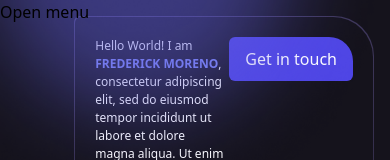
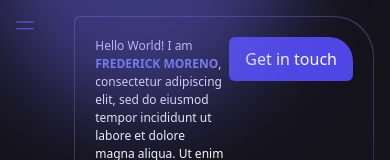
Before and after one commit to fwedwicc/FM-Portfolio, a React (Vite) app in the folder fm-portfolio/: page / in a window 390 px wide. Shown: the top 160 px of the page. Built offline with nearby package versions, Linux system fonts and the light colour scheme.

Commit message:
FInished sidebar, will modify some of the codes for refactoring

```diff
--- a/fm-portfolio/src/components/Sidebar.jsx
+++ b/fm-portfolio/src/components/Sidebar.jsx
@@ -8,22 +8,37 @@ const Sidebar = () => {
   return (
     <>
       <button
-        className="lg:hidden fixed z-10"
+        className="lg:hidden fixed z-10 pl-[0.8rem] pt-[0.8rem] text-white hover:text-indigo-500 transition duration-300 ease-in-out"
         onClick={() => setIsOpen(!isOpen)}
       >
-        {isOpen ? 'Close menu' : 'Open menu'}
+        <svg xmlns="http://www.w3.org/2000/svg" fill="none" viewBox="0 0 24 24" strokeWidth={1} stroke="currentColor" className="size-6">
+          <path strokeLinecap="round" strokeLinejoin="round" d="M3.75 9h16.5m-16.5 6.75h16.5" />
+        </svg>
       </button>
-      <aside className={`fixed lg:flex w-[12rem] h-screen flex-col py-8 px-8 backdrop-blur-lg lg:bg-transparent justify-between z-10 ${isOpen ? 'flex' : 'hidden'}`}>
+      <aside
+        className={`fixed lg:flex w-[12rem] h-screen flex-col py-8 px-8 backdrop-blur-lg lg:bg-transparent justify-between z-10 transform transition-all duration-500 ease-in-out ${
+          isOpen ? 'translate-x-0 visible flex' : '-translate-x-full invisible'
+        } lg:translate-x-0 lg:visible`}
+      >
         {/* Top Side / Logo & Navigations */}
-        <div className='space-y-7'>
-          <div className='flex justify-between items-center'>
-            <img src={logo} alt="FM-logo" className='lg:w-[1.5rem] lg:h-[1.5rem] w-[1rem] h-[1rem]' />
-            <button className='text-white lg:hidden' onClick={() => setIsOpen(!isOpen)}>x</button>
+        <div className="space-y-7">
+          <div className="flex justify-between items-center">
+            <img src={logo} alt="FM-logo" className="lg:w-[1.5rem] lg:h-[1.5rem] w-[1rem] h-[1rem]" />
+            <button
+              className="lg:hidden text-white hover:text-indigo-500 transition duration-300 ease-in-out"
+              onClick={() => setIsOpen(!isOpen)}
+            >
+              <svg xmlns="http://www.w3.org/2000/svg" fill="none" viewBox="0 0 24 24" strokeWidth={1} stroke="currentColor" className="size-4">
+                <path strokeLinecap="round" strokeLinejoin="round" d="M6 18 18 6M6 6l12 12" />
+              </svg>
+            </button>
           </div>
-          <ul className='text-white text-sm uppercase space-y-1'>
+          <ul className="text-white text-sm uppercase space-y-1">
             {navLinks.map((nav, index) => (
               <li key={index}>
-                <a href={`#${nav.id}`} className='nav-link'>{nav.title}</a>
+                <a href={`#${nav.id}`} className="nav-link">
+                  {nav.title}
+                </a>
               </li>
             ))}
           </ul>
@@ -31,14 +46,14 @@ const Sidebar = () => {
         {/* Vertical Divider */}
         <div className="border-l-[1px] lg:ml-[10px] ml-[6px] border-[#373357] h-full my-8"></div>
         {/* Bottom Side / Socials */}
-        <div className='flex flex-col gap-6'>
+        <div className="flex flex-col gap-6">
           {Socials.map((social, index) => (
             <a key={index} href={social.link} target="_blank" rel="noopener noreferrer">
               <img src={social.icon} alt="social-icon" className="lg:w-[1.3rem] lg:h-[1.3rem] h-[0.9rem] w-[0.9rem]" />
             </a>
           ))}
         </div>
-      </aside >
+      </aside>
     </>
   );
 };
```
